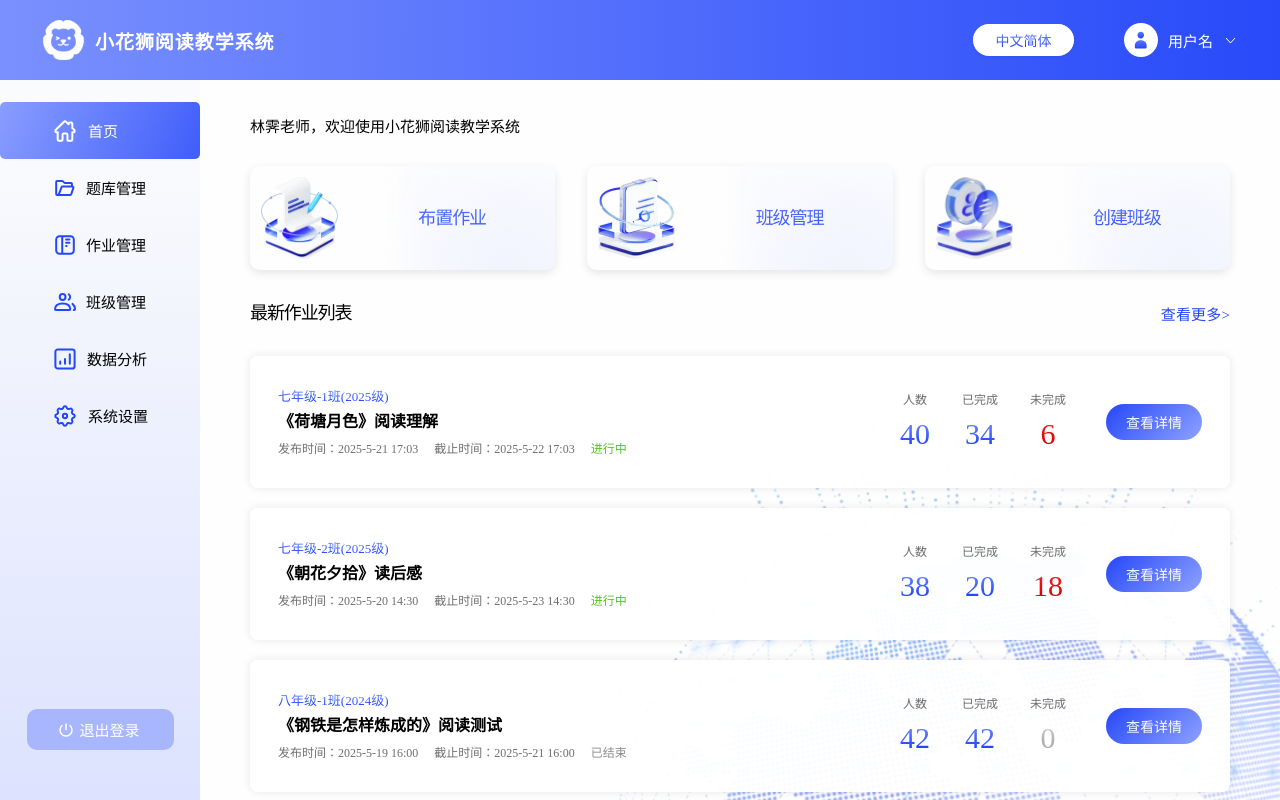
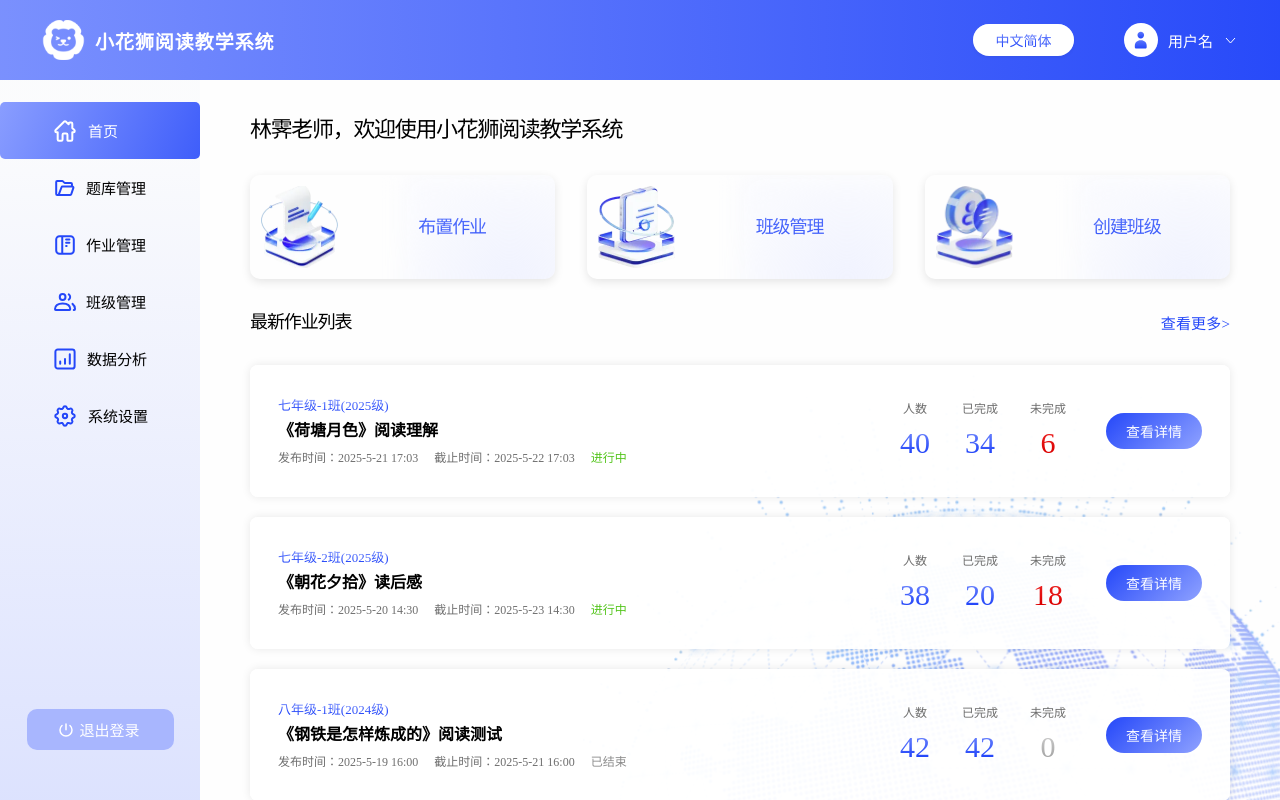
Before and after one commit to floatDreamWithSong/xhs-reading-teaching-system-teacherend, a Vue app: page /#/ in a window 1280 px wide. Built offline with nearby package versions, Linux system fonts and the light colour scheme; the HTML template or start-up script is replaced by a standard one.

Commit message:
feat: 更新样式变量，调整最小宽度并修复样式错误，添加内容路由页面头部标题样式

```diff
--- a/src/App.vue
+++ b/src/App.vue
@@ -55,7 +55,7 @@ import TopBar from '@/components/TopBar.vue'
   overflow-y: auto;
   height: 100%;
   scrollbar-width: none;
-  min-width: 870px;
+  min-width: var(--content-min-width);
   position: relative;
 }
 
--- a/src/style.css
+++ b/src/style.css
@@ -8,7 +8,8 @@
   --secondary-color-100: #f0f0f1;
 
   --background-color-primary: #fefefe;
-  --background-color-light: rgba(255, 255, 255, 0.95);;
+  --background-color-light: rgba(255, 255, 255, 0.95);
+  ;
   --text-color: #000;
   --text-color-secondary: #6e6e6e;
 
@@ -20,10 +21,11 @@
   font-style: normal;
   font-weight: 400;
   --content-safe-padding-x: 50px;
-  --content-safe-padding-y:35px;
+  --content-safe-padding-y: 35px;
   --form-item-linear-gradient:
     linear-gradient(#fff, #fff) padding-box,
     linear-gradient(to left, var(--primary-color) 0%, var(--primary-color-300) 100%) border-box;
+  --content-min-width: 870px;
 }
 
 body {
@@ -36,6 +38,7 @@ body {
   height: 100vh;
   width: 100vw;
 }
+
 /* 按钮默认样式 */
 button {
   border: none;
@@ -47,3 +50,14 @@ button {
   font-weight: 400;
   color: white;
 }
+
+/* 内容路由页面的头部标题样式 */
+.content-header {
+  width: 100%;
+  height: fit-content;
+  color: var(--text-color);
+  font-weight: 500;
+  font-size: 22px;
+  line-height: 2rem;
+  letter-spacing: -0.06em;
+}
```
